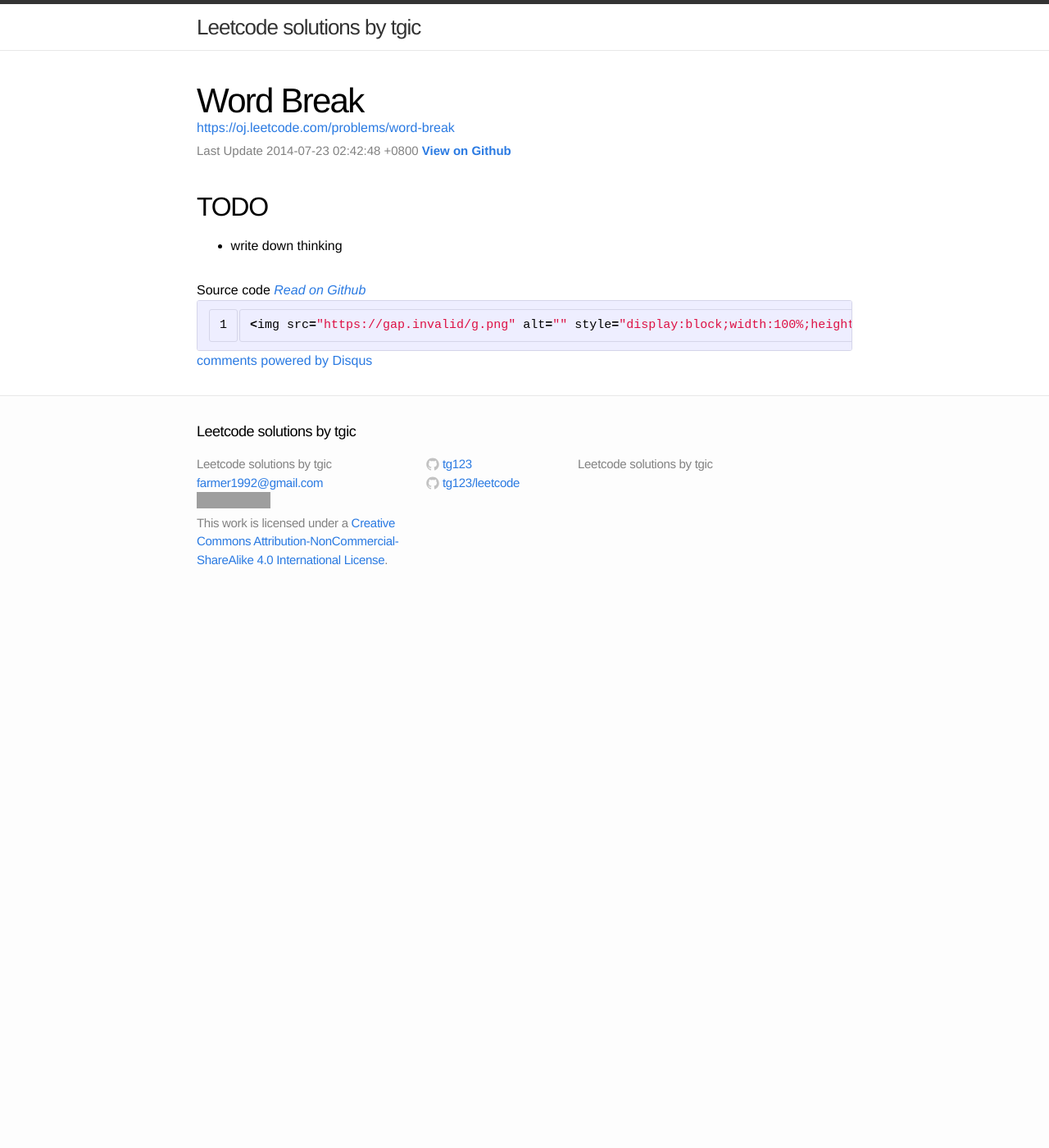
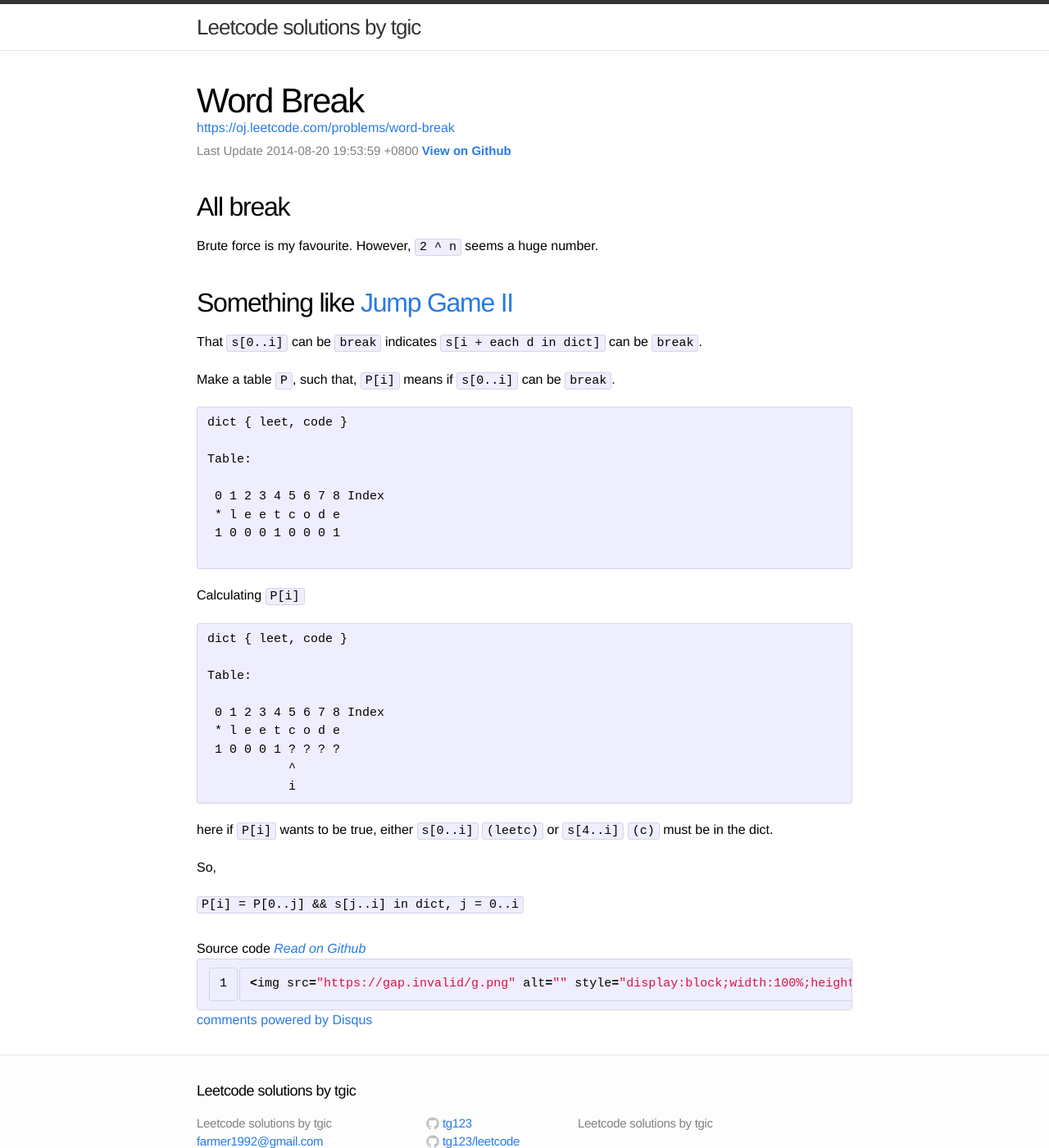
Before and after one commit to tg123/leetcode, a Jekyll site: the page built from word-break/index.md, in a window 1280 px wide and 1400 px high. Shown: the whole window at 82% size. Built offline with Jekyll 4.4.1, drawn with Linux system fonts in a browser that asks for light colours; Markdown is read by kramdown in place of the engine named in the settings; comment, search, counter and statistics services are not loaded; grey boxes are pictures that could not be loaded.

Commit message:
commit changes to gh-pages aug 21

````diff
--- a/_includes/_root/word-break/README.md
+++ b/_includes/_root/word-break/README.md
@@ -1,3 +1,41 @@
+## All break
 
-## TODO
-  * write down thinking
+Brute force is my favourite. However, `2 ^ n` seems a huge number.
+
+
+## Something like [Jump Game II](../jump-game-ii)
+
+That `s[0..i]` can be `break` indicates `s[i + each d in dict]` can be `break`.
+
+Make a table `P`, such that, `P[i]` means if `s[0..i]` can be `break`.
+
+```
+dict { leet, code }
+
+Table:
+
+ 0 1 2 3 4 5 6 7 8 Index
+ * l e e t c o d e
+ 1 0 0 0 1 0 0 0 1
+
+```
+
+Calculating `P[i]`
+
+```
+dict { leet, code }
+
+Table:
+
+ 0 1 2 3 4 5 6 7 8 Index
+ * l e e t c o d e
+ 1 0 0 0 1 ? ? ? ?
+           ^
+           i
+```
+
+here if `P[i]` wants to be true, either `s[0..i]` `(leetc)` or `s[4..i]` `(c)` must be in the dict.
+
+So,
+
+`P[i] = P[0..j] && s[j..i] in dict, j = 0..i`
--- a/word-break/index.md
+++ b/word-break/index.md
@@ -1,7 +1,8 @@
 ---
 layout: solution
 title: Word Break
-date: 2014-07-23 02:42:48 +0800
+date: 2014-08-20 19:53:59 +0800
+eaten: true
 ---
 {% assign leetcode_name = {{page.path | remove: '/index.md'}}  %}
 {% assign leetcode_readme = {{leetcode_name | append: '/README.md' | prepend: '_root/' }}  %}
````
Also changed, not shown: _includes/_root/populating-next-right-pointers-in-each-node-ii/README.md (+29 -2 lines), _includes/_root/populating-next-right-pointers-in-each-node/README.md (+5 -0 lines), populating-next-right-pointers-in-each-node-ii/index.md (+2 -1 lines), populating-next-right-pointers-in-each-node/index.md (+1 -1 lines).
